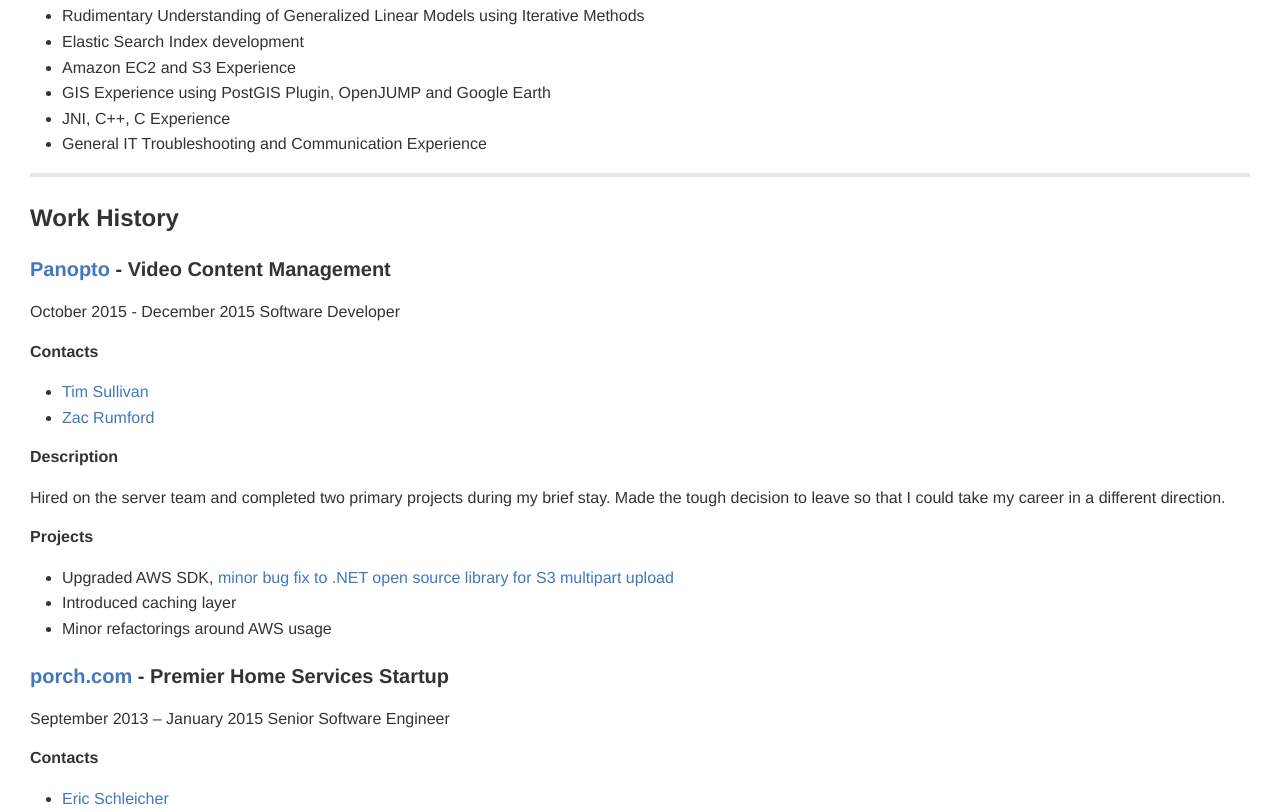
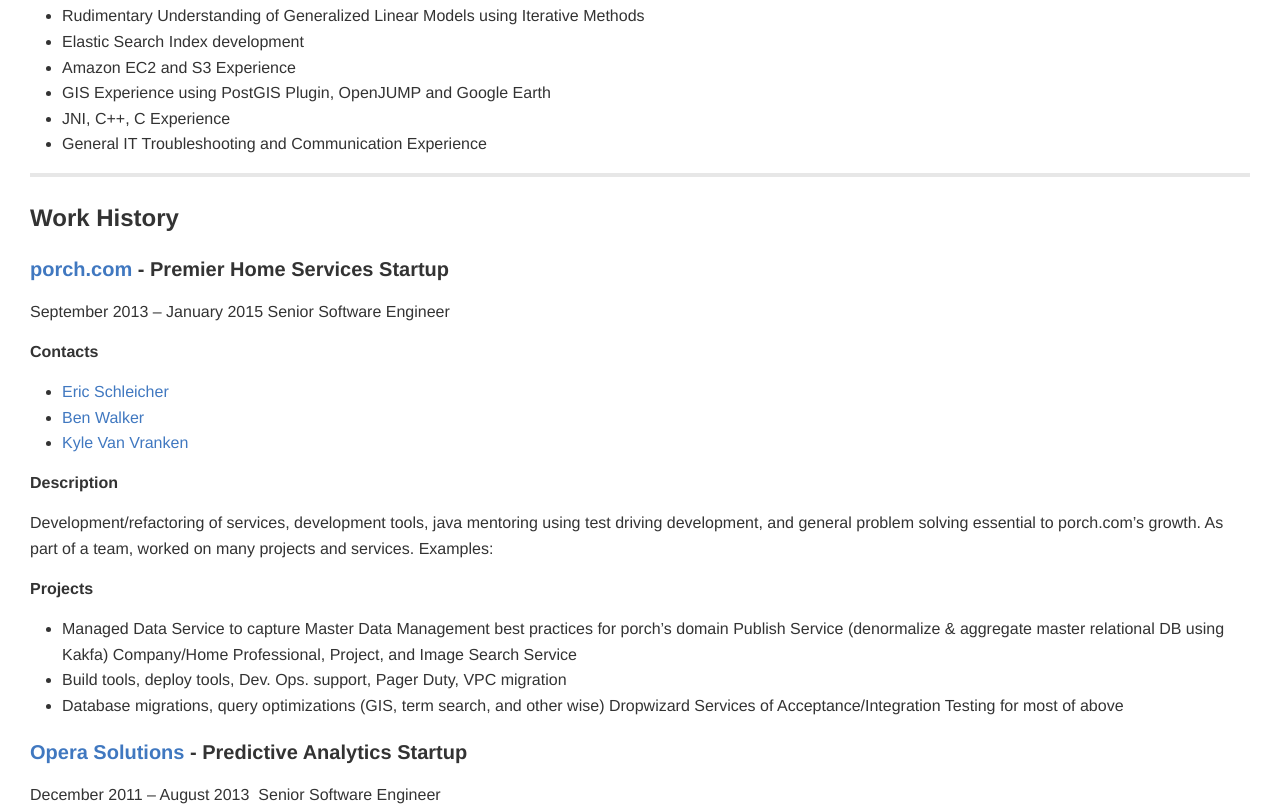
Before and after one commit to randyp/resume, a plain HTML site: page resume.html in a window 1280 px wide. Shown: the part 526-1338 px from the top of the page. Drawn offline with Linux system fonts and the light colour scheme.

Commit message:
another quick update

```diff
--- a/resume.html
+++ b/resume.html
@@ -51,30 +51,6 @@
 <hr>
 
 <h3>Work History</h3>
-
-<h4><a href="http://panopto.com/">Panopto</a> - Video Content Management</h4>
-
-<p>October 2015 - December 2015
-Software Developer</p>
-
-<h5>Contacts</h5>
-
-<ul>
-<li><a href="https://www.linkedin.com/in/tim-sullivan-9104888">Tim Sullivan</a></li>
-<li><a href="https://www.linkedin.com/in/zac-rumford-0a001b29">Zac Rumford</a></li>
-</ul>
-
-<h5>Description</h5>
-
-<p>Hired on the server team and completed two primary projects during my brief stay. Made the tough decision to leave so that I could take my career in a different direction.</p>
-
-<h5>Projects</h5>
-
-<ul>
-<li>Upgraded AWS SDK, <a href="https://github.com/aws/aws-sdk-net/pull/264">minor bug fix to .NET open source library for S3 multipart upload</a></li>
-<li>Introduced caching layer</li>
-<li>Minor refactorings around AWS usage</li>
-</ul>
 
 <h4><a href="https://www.linkedin.com/company/porch">porch.com</a> - Premier Home Services Startup</h4>
 
```
Also changed, not shown: 1 other file.
